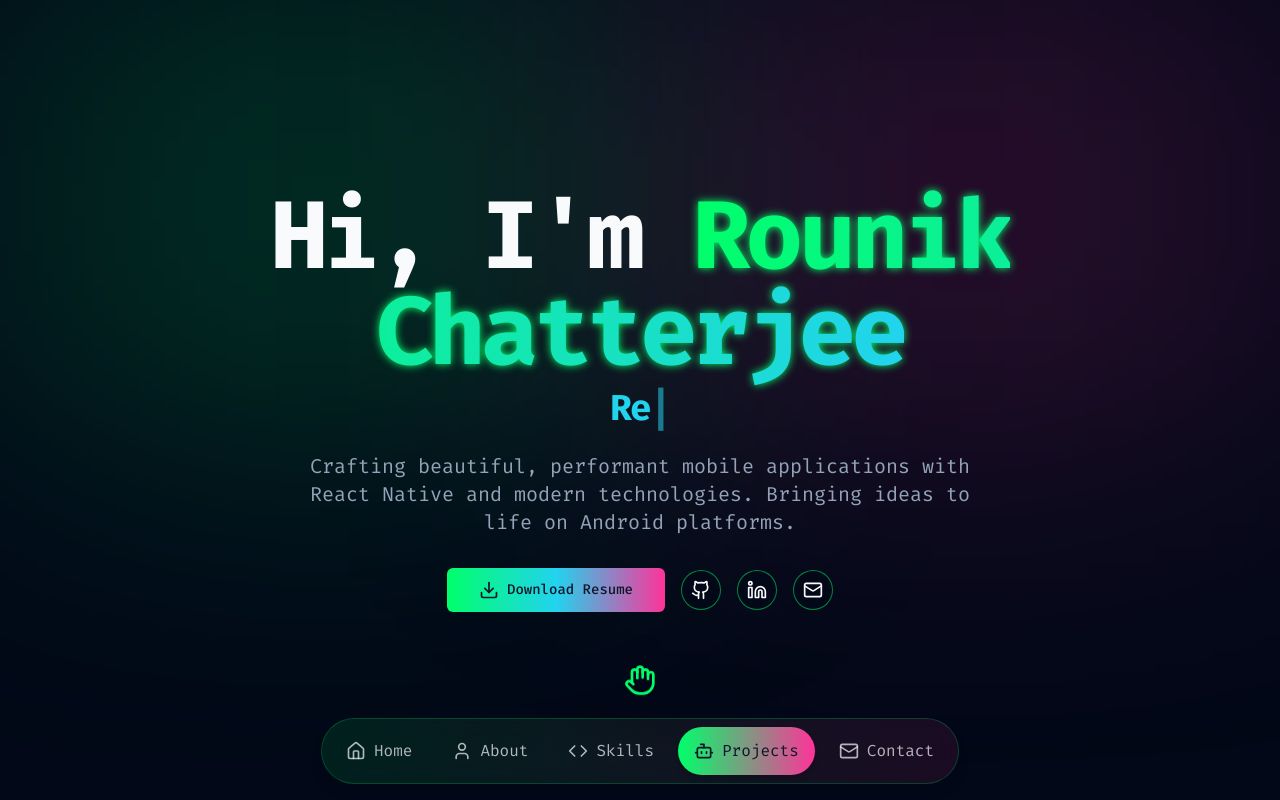
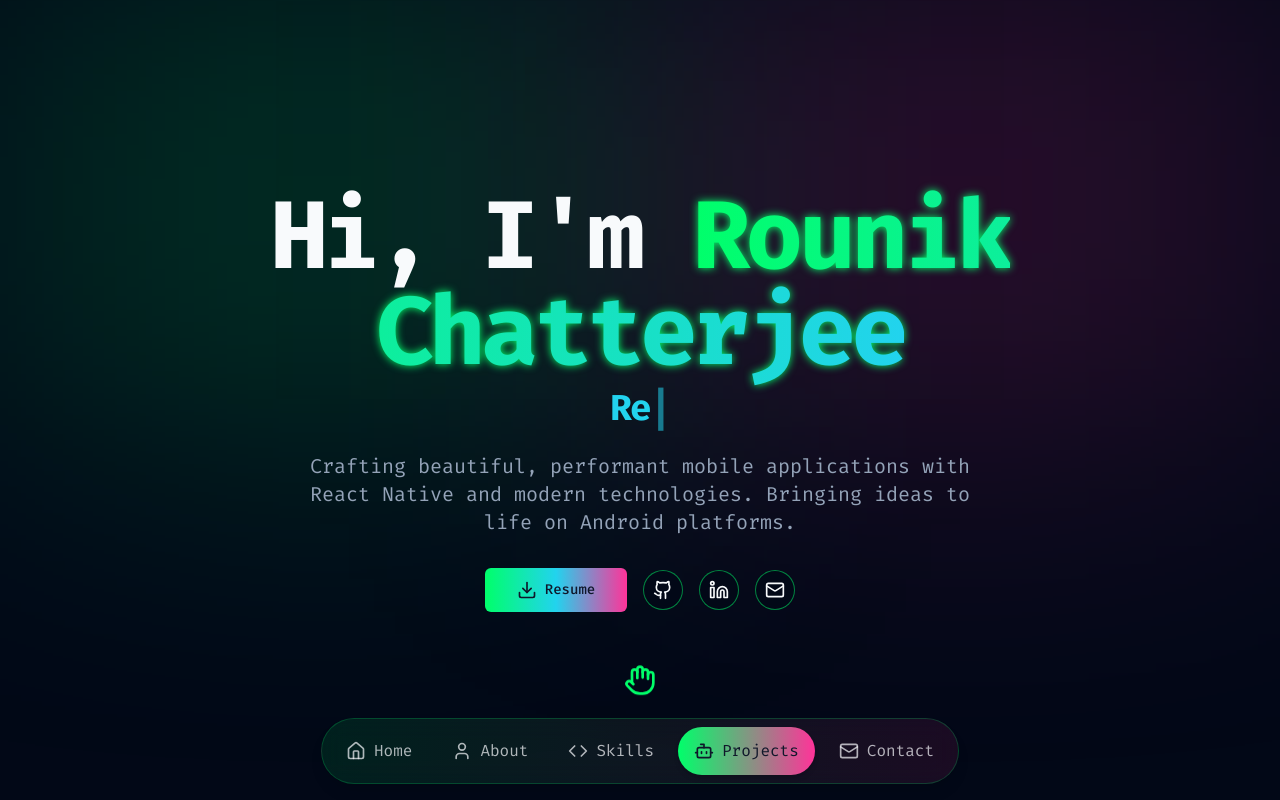
Before and after one commit to rounikc/personal-portfolio, a Next.js app: page / in a window 1280 px wide. Shown: the top 800 px of the page. Built offline with nearby package versions, Linux system fonts and the light colour scheme.

Commit message:
hero resume part updated to view or download options

```diff
--- a/src/components/sections/hero.tsx
+++ b/src/components/sections/hero.tsx
@@ -5,9 +5,10 @@ import { useState, useEffect } from "react";
 import Link from "next/link";
 import { motion } from "framer-motion";
 import { Button } from "@/components/ui/button";
-import { Download, Github, Linkedin, Mail, Mouse, Hand } from "lucide-react";
+import { Download, Github, Linkedin, Mail, Mouse, Hand, Eye } from "lucide-react";
 import { cn } from "@/lib/utils";
 import { useToast } from "@/hooks/use-toast";
+import { DropdownMenu, DropdownMenuContent, DropdownMenuItem, DropdownMenuTrigger } from "@/components/ui/dropdown-menu";
 
 const titles = [
   "Mobile App Developer",
@@ -108,12 +109,29 @@ export function Hero() {
           animate={{ opacity: 1, y: 0 }}
           transition={{ duration: 0.5, delay: 0.6 }}
         >
-          <Button asChild size="lg" className="bg-gradient-to-r from-primary via-cyan-400 to-accent text-primary-foreground">
-            <Link href="/resume.pdf" download>
-              <Download className="mr-2 h-5 w-5" />
-              Download Resume
-            </Link>
-          </Button>
+           <DropdownMenu>
+            <DropdownMenuTrigger asChild>
+              <Button size="lg" className="bg-gradient-to-r from-primary via-cyan-400 to-accent text-primary-foreground">
+                <Download className="mr-2 h-5 w-5" />
+                Resume
+              </Button>
+            </DropdownMenuTrigger>
+            <DropdownMenuContent>
+              <DropdownMenuItem asChild>
+                <Link href="/resume.pdf" download className="flex items-center w-full cursor-pointer">
+                  <Download className="mr-2 h-5 w-5" />
+                  <span>Download Resume</span>
+                </Link>
+              </DropdownMenuItem>
+              <DropdownMenuItem asChild>
+                <Link href="/resume.pdf" target="_blank" rel="noopener noreferrer" className="flex items-center w-full cursor-pointer">
+                  <Eye className="mr-2 h-5 w-5" />
+                  <span>View Resume</span>
+                </Link>
+              </DropdownMenuItem>
+            </DropdownMenuContent>
+          </DropdownMenu>
+
           <div className="flex gap-4">
             <Button asChild variant="outline" size="icon" className="rounded-full border-primary/50 hover:border-primary">
               <Link href="https://github.com/rounikc" target="_blank" aria-label="GitHub">
```
